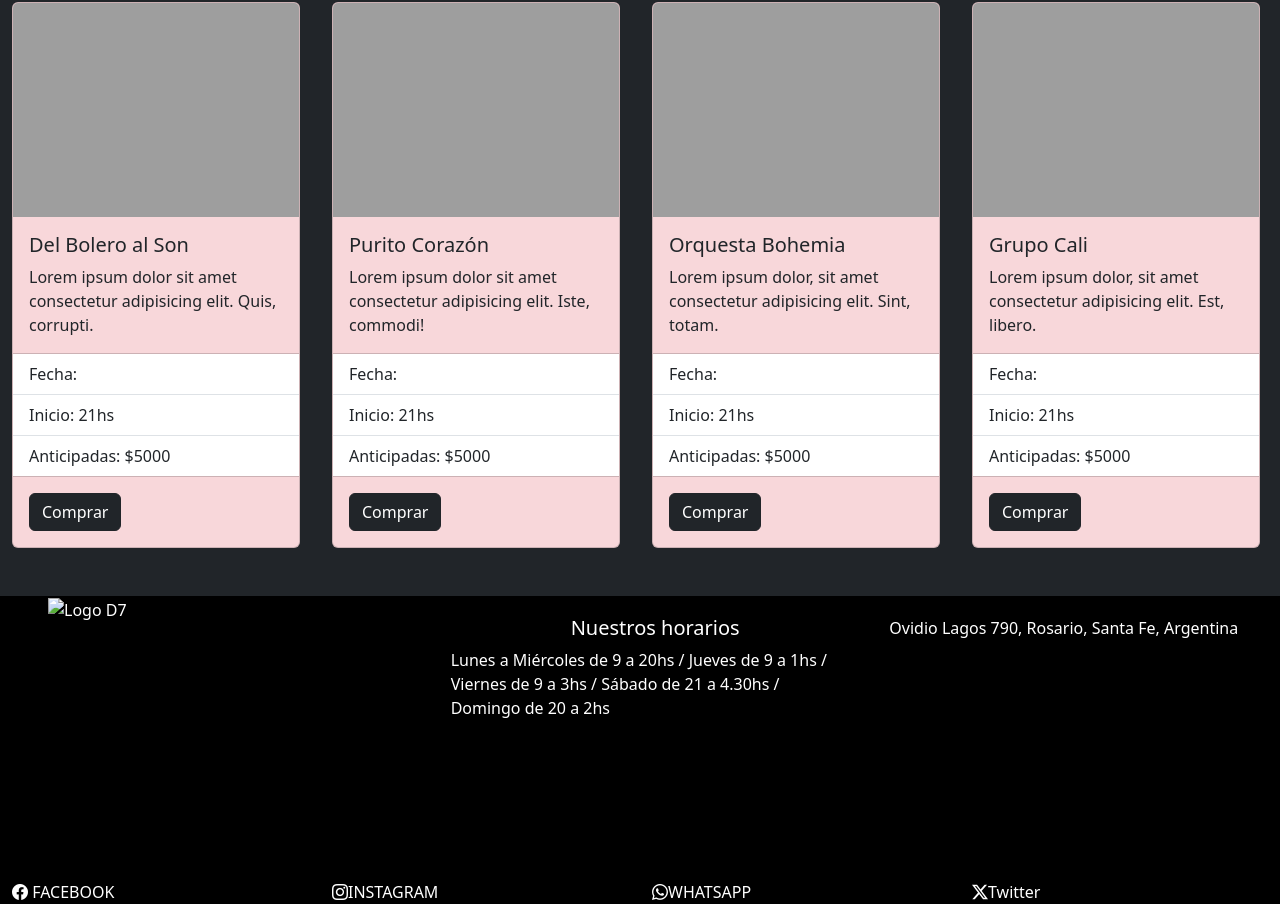
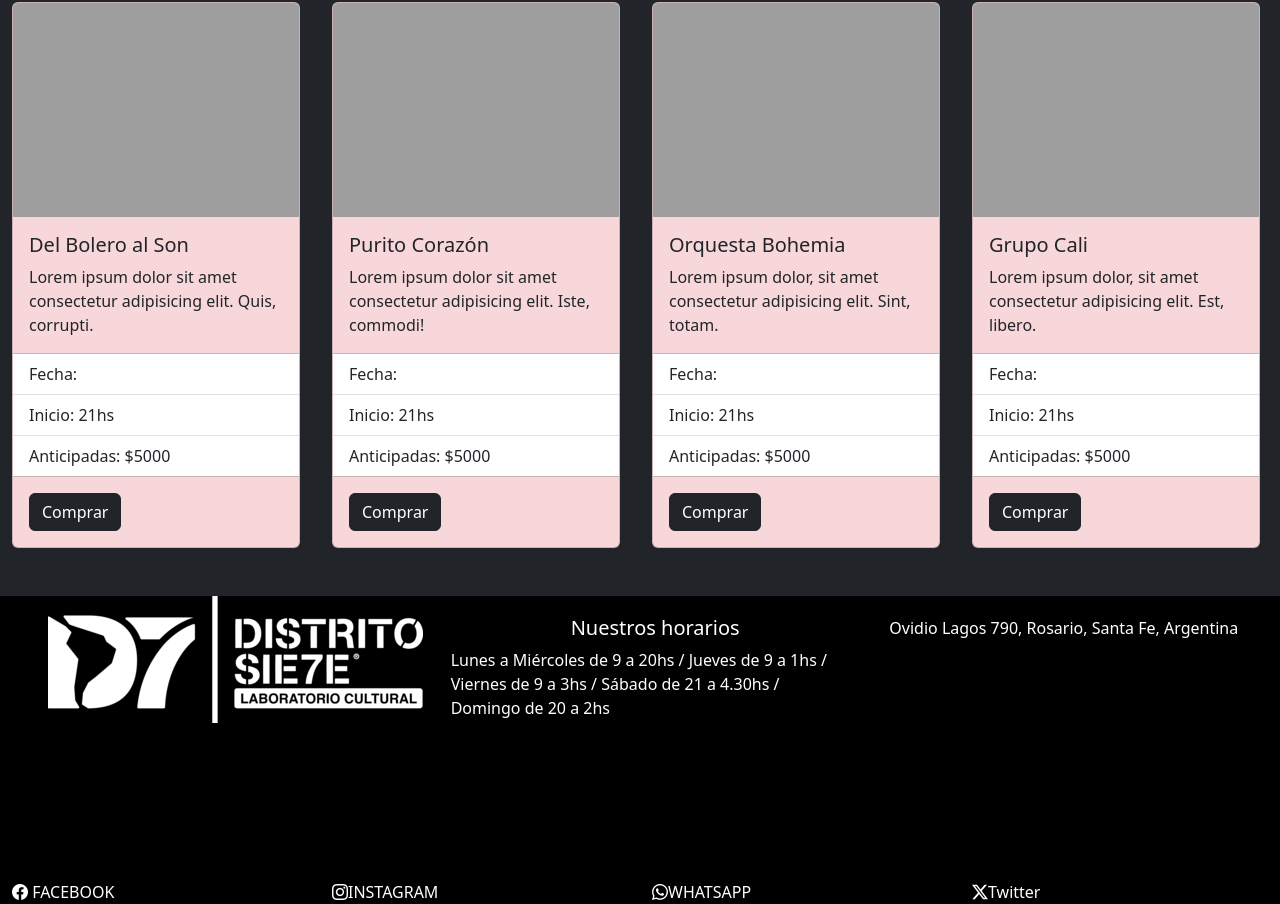
Before and after one commit to ciplamaison/d7, a plain HTML site: page pages/agenda.html in a window 1280 px wide. Shown: the part 714-1618 px from the top of the page. Drawn offline with nearby package versions, Linux system fonts and the light colour scheme; the site is published under a folder, as on GitHub Pages, so addresses that start at the root find nothing; grey boxes are pictures that could not be loaded.

Commit message:
correccion

```diff
--- a/pages/agenda.html
+++ b/pages/agenda.html
@@ -194,7 +194,7 @@
       <footer>
         <div class="container-fluid mt-5 ">
           <div class="row">
-            <div class="col ps-5"><img src="/images/d7lab_1.png" alt="Logo D7"></div>
+            <div class="col ps-5"><img src="../images/d7lab_1.png" alt="Logo D7"></div>
             <div class="col" ><h5 class="tituloFooter1"> Nuestros horarios</h5>
               <p class="horarios">Lunes a Miércoles de 9 a 20hs / Jueves de 9 a 1hs / Viernes de 9 a 3hs / Sábado de 21 a 4.30hs / Domingo de 20 a 2hs</p></div>
             <div class="col ps-5"> <p class="pmap">Ovidio Lagos 790, Rosario, Santa Fe, Argentina</p><iframe class="mapa" src="https://www.google.com/maps/embed?pb=!1m18!1m12!1m3!1d3348.3466890953327!2d-60.66421972516149!3d-32.94185507164511!2m3!1f0!2f0!3f0!3m2!1i1024!2i768!4f13.1!3m3!1m2!1s0x95b7ab44e643445b%3A0x2c4db9b31d3ae1ed!2sAv.%20Ovidio%20Lagos%20790%2C%20S2000LNU%20Rosario%2C%20Santa%20Fe!5e0!3m2!1ses!2sar!4v1726800806359!5m2!1ses!2sar" width="200px" height="200px" style="border:0;" allowfullscreen="" loading="lazy" referrerpolicy="no-referrer-when-downgrade"></iframe></div>  </div>
```
Also changed, not shown: pages/contacto.html (+1 -1 lines), pages/gastro.html (+1 -1 lines), pages/l2h.html (+1 -1 lines), pages/lalibre.html (+1 -1 lines).
